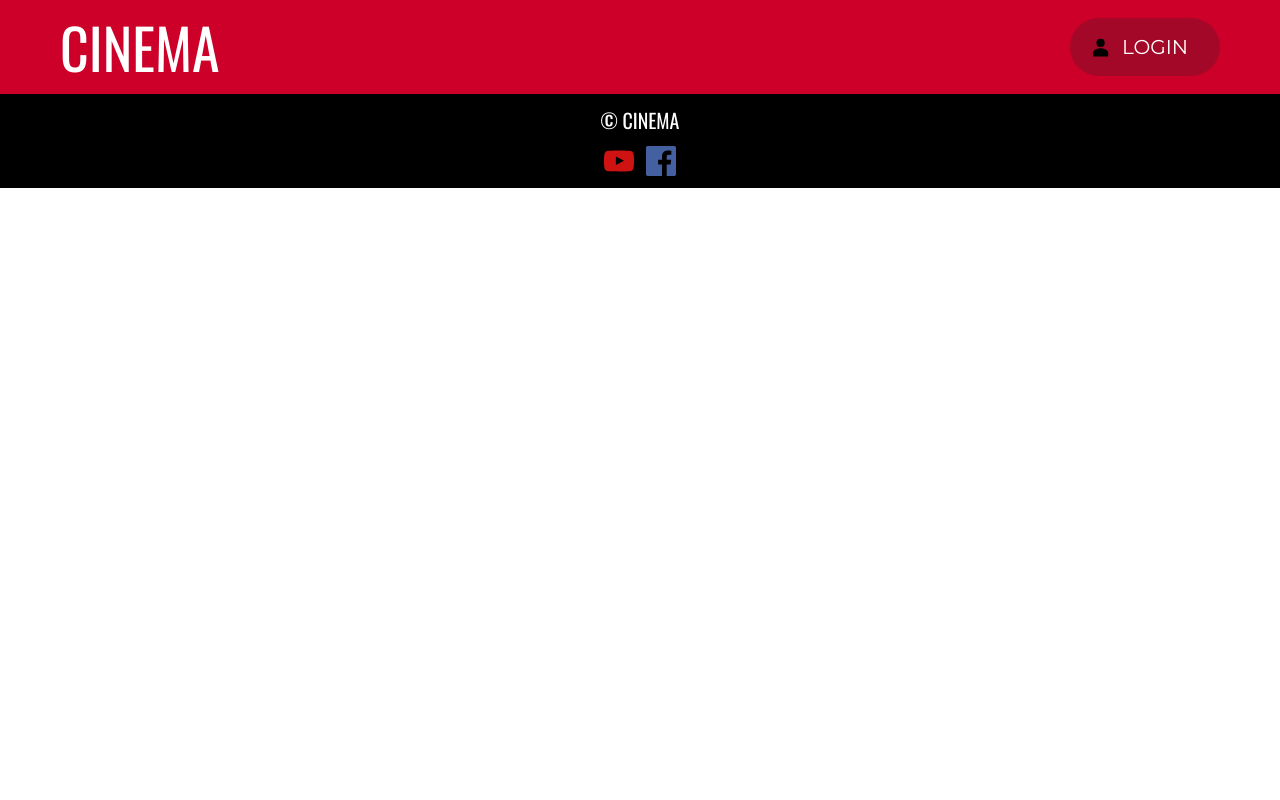
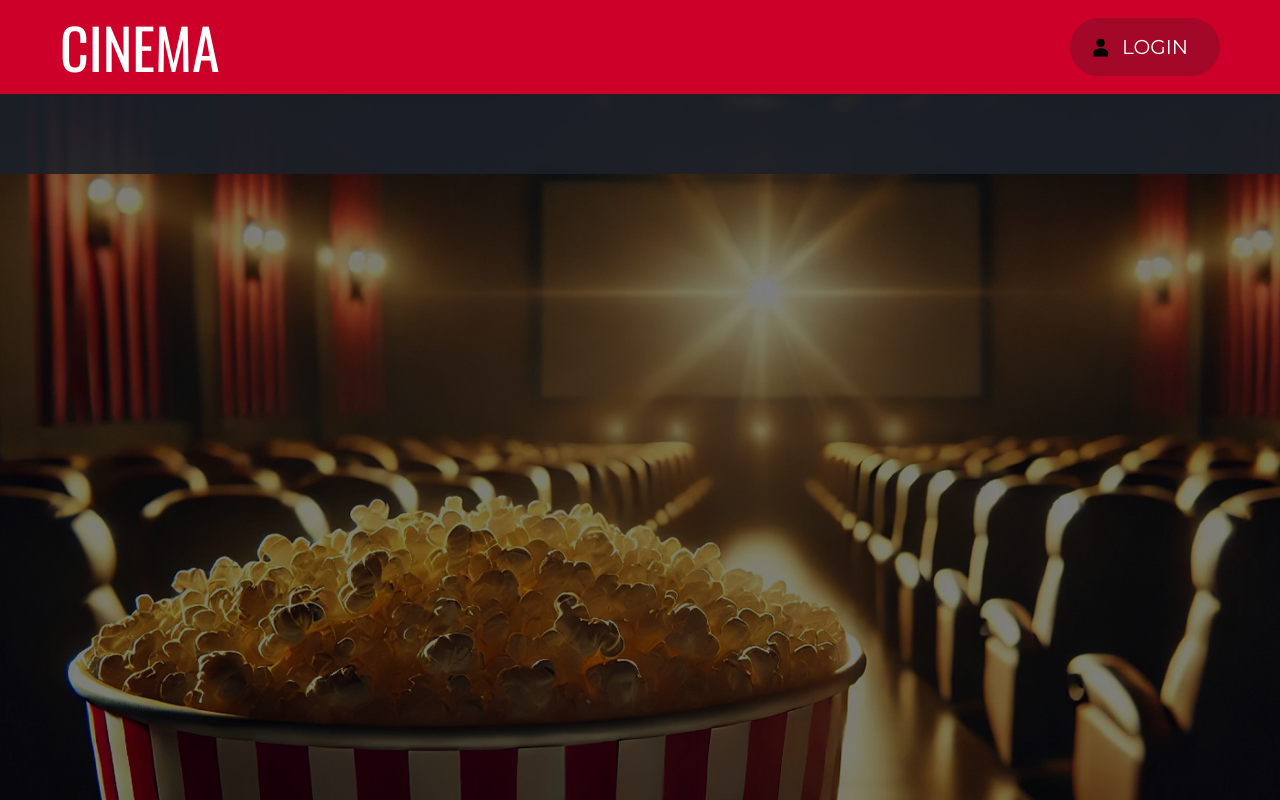
Before and after one commit to vonfredd/projekt-grupp-2, a Vue app in the folder frontend/: page /user in a window 1280 px wide. Shown: the top 800 px of the page. Built offline with nearby package versions, Linux system fonts and the light colour scheme.

Commit message:
Add userProfileView with routing, background picture and shaded square where the content will be

```diff
--- a/frontend/src/router/index.js
+++ b/frontend/src/router/index.js
@@ -2,6 +2,7 @@ import {createRouter, createWebHistory} from "vue-router";
 import LandingView from "@/views/LandingView.vue";
 import MovieProfileView from "@/views/MovieProfileView.vue";
 import AdminView from "@/views/AdminView.vue";
+import ProfileView from "@/views/ProfileView.vue";
 
 const router = createRouter({
     history: createWebHistory(import.meta.env.BASE_URL),
@@ -48,6 +49,11 @@ const router = createRouter({
             },
         },
         {
+            path: "/user",
+            name: "userProfile",
+            component: ProfileView,
+        },
+        {
             path: '/redirect',
             name: 'RedirectHandler',
             beforeEnter(to, from, next) {
--- /dev/null
+++ b/frontend/src/views/ProfileView.vue
@@ -0,0 +1,18 @@
+<script setup>
+
+import Accordion from "@/components/Accordion.vue";
+</script>
+
+<template>
+  <main class="bg-cover min-h-screen bg-fixed relative bg-[bottom_right] bg-[url('/img/userbg.jpg')]">
+    <div class="absolute inset-0 bg-black opacity-50"></div>
+    <div>
+      <div class="bg-gray-700 bg-opacity-90 p-10">
+      </div>
+    </div>
+  </main>
+</template>
+
+<style scoped>
+
+</style>
```
Also changed, not shown: frontend/public/img/profilebg.png (added), frontend/public/img/userbg.jpg (added).
